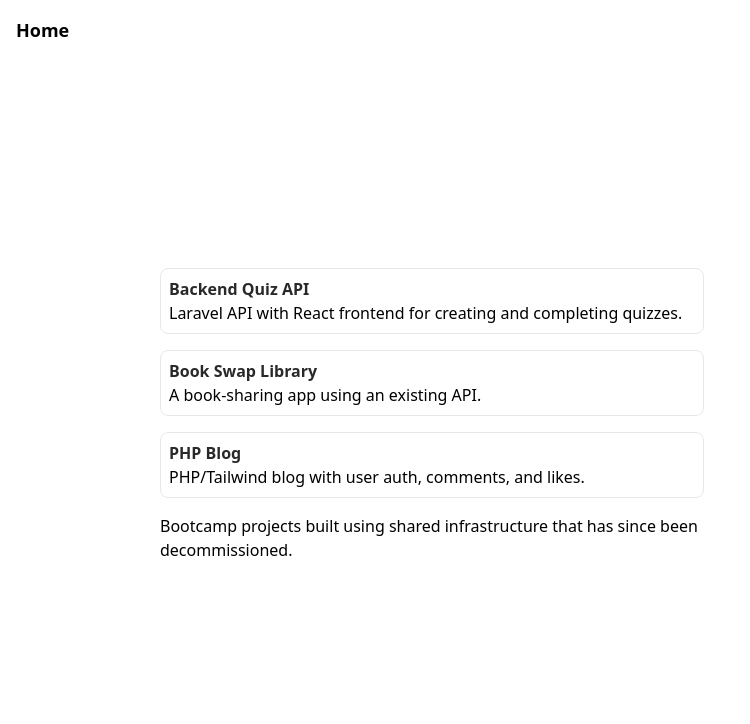
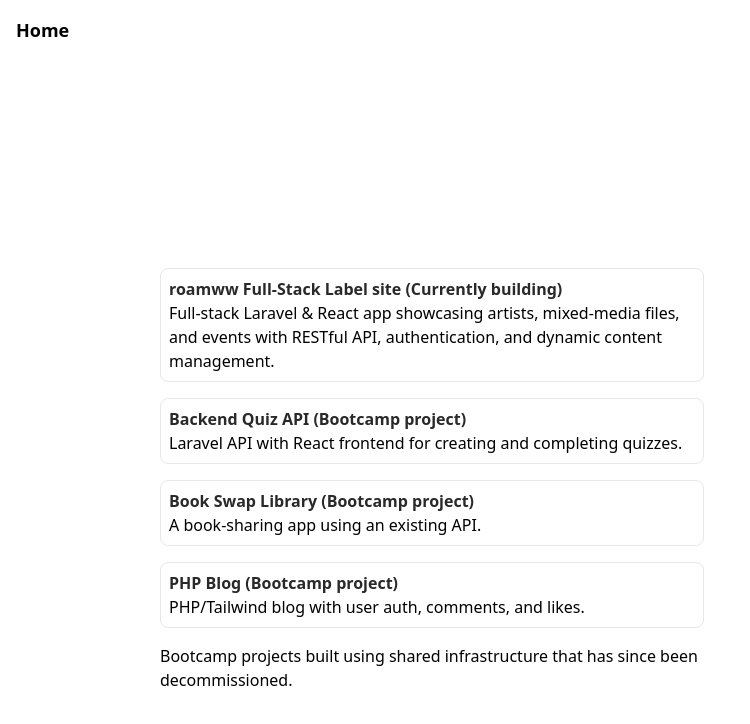
Before and after one commit to jlesliegit/react-portfolio, a React (Vite) app: page /projects in a window 1280 px wide. Shown: the top 724 px of the page, without its empty margins (0-750 px from the left). Built offline with nearby package versions, Linux system fonts and the light colour scheme.

Commit message:
Added current project card to showcase what I am currently building

```diff
--- a/public/projects.json
+++ b/public/projects.json
@@ -50,10 +50,11 @@
   "current_project": [
     {
       "id": 1,
-      "project": "Sports scoring app",
-      "problem": "I regularly forget tennis scores when playing casual matches",
-      "solution": "A small, mobile-friendly scoring app that I can quickly tap between points",
-      "extra_insight": "Focusing on scalability and real-time syncing to explore how I could later use this for other sports or multiplayer tracking"
+      "project": "roamww Full-Stack Label site",
+      "problem": "Up and coming music label with no real online presence",
+      "solution": "Building a full-stack web application using Laravel for the backend and React for the frontend to showcase artists, releases, and events. Uses a RESTful API, user authentication, and dynamic content management to provide a professional and interactive online platform.",
+      "snippet": "Full-stack Laravel & React app showcasing artists, mixed-media files, and events with RESTful API, authentication, and dynamic content management.",
+      "extra_insight": "Project focuses on practical full-stack architecture decisions, including API design, relational database structure, and responsive frontend development. Highlights hands-on experience in integrating modern web technologies and iterative development."
     }
   ]
 }
--- a/src/atoms/SingleProjectBox.jsx
+++ b/src/atoms/SingleProjectBox.jsx
@@ -1,7 +1,10 @@
 import { useState } from "react";
 
-export default function SingleProjectBox({ id, title, snippet }) {
+export default function SingleProjectBox({ id, title, snippet, noLink }) {
   const [isHovered, setIsHovered] = useState(false);
+
+  const Wrapper = noLink ? "div" : "a";
+  const wrapperProps = noLink ? {} : { href: `/projects/${id}` };
 
   return (
     <div
@@ -11,10 +14,10 @@
       onMouseEnter={() => setIsHovered(true)}
       onMouseLeave={() => setIsHovered(false)}
     >
-            <a href={`/projects/${id}`}>
-                <p className={'text-[#7600dc] font-bold'}>{title}</p>
+      <Wrapper {...wrapperProps}>
+        <p className="text-[#7600dc] font-bold">{title}</p>
         <p>{snippet}</p>
-            </a>
+      </Wrapper>
     </div>
   );
 }
--- a/src/components/Projects.jsx
+++ b/src/components/Projects.jsx
@@ -4,11 +4,15 @@
 
 export default function Projects() {
   const [projects, setProjects] = useState([]);
+  const [currentProject, setCurrentProject] = useState([]);
 
   useEffect(() => {
     fetch("/projects.json")
       .then((response) => response.json())
-      .then((data) => setProjects(data.projects));
+      .then((data) => {
+        setProjects(data.projects);
+        setCurrentProject(data.current_project);
+      });
   }, []);
 
   return (
@@ -16,10 +20,20 @@
       <Nav link={"/"} destination={"Home"} />
       <div className="grid grid-cols-1 sm:grid-cols-2 sm:px-10 sm:items-start">
         <div className="flex flex-col text-left gap-4 px-4 mb-10 sm:max-w-screen-md sm:w-full sm:ml-20 sm:pl-10 pt-52 max-sm:px-8">
+          {currentProject.map((project) => (
+            <SingleProjectBox
+              key={project.id}
+              title={project.project + " (Currently building)"}
+              snippet={project.snippet}
+              id={project.id}
+              noLink={true}
+            />
+          ))}
+
           {projects.map((project) => (
             <SingleProjectBox
               key={project.id}
-              title={project.title}
+              title={project.title + " (Bootcamp project)"}
               snippet={project.snippet}
               id={project.id}
             />
```
Lines whose indentation alone changed are shown as unchanged.
